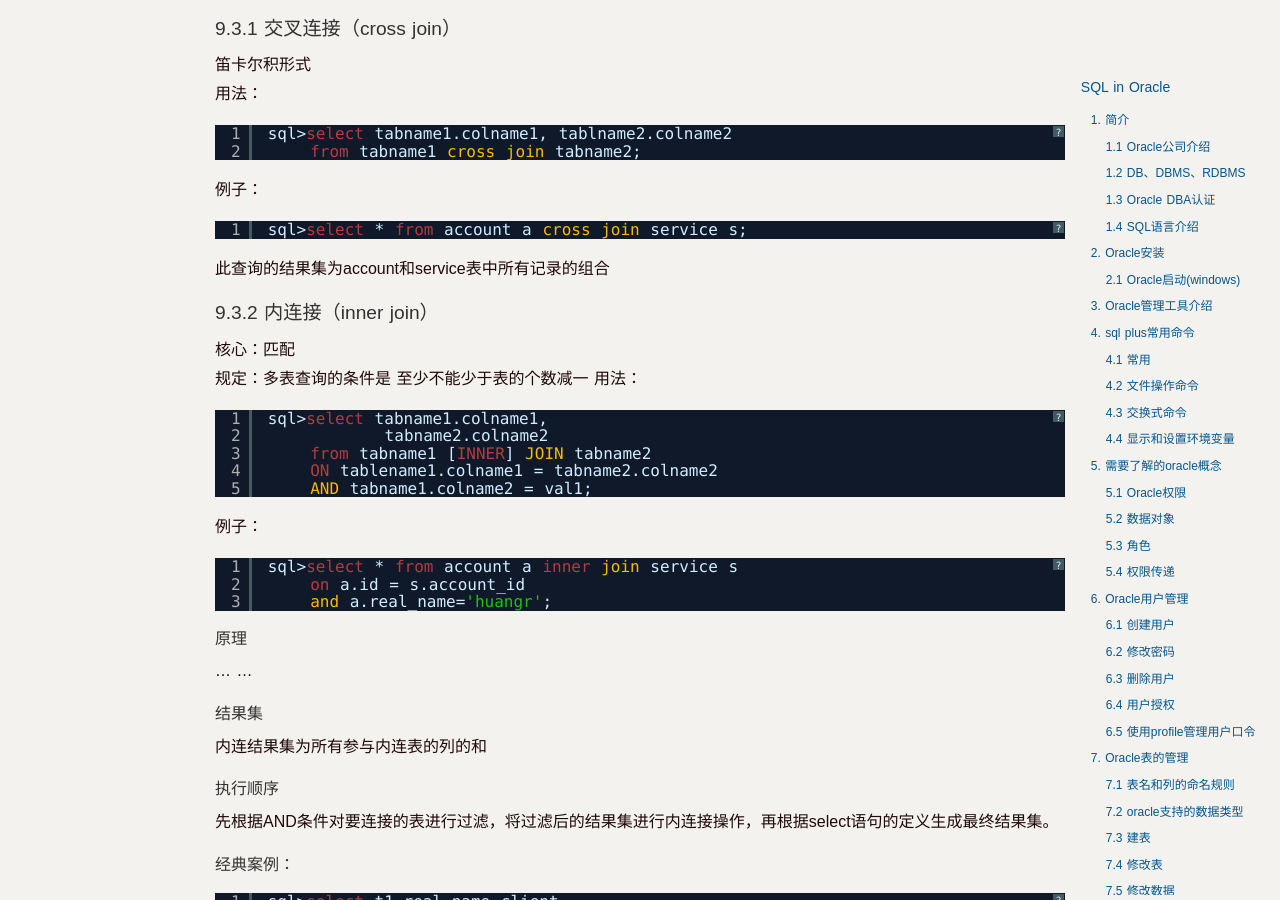
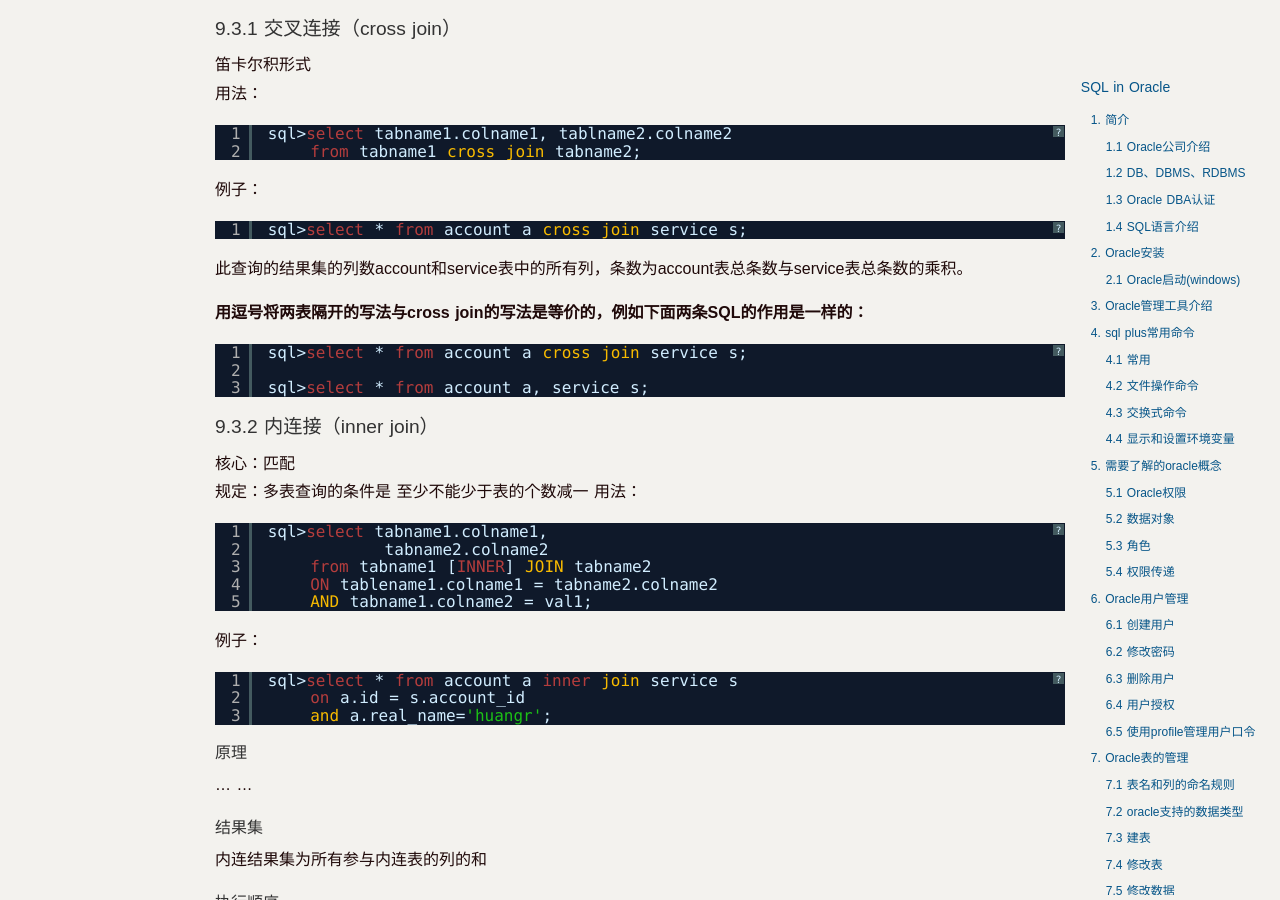
Before and after one commit to novawoo/novawoo.github.com, a Jekyll site: the page built from _posts/blog/2013-05-08-oracle-sql.md, in a window 1280 px wide and 900 px high, scrolled down 23006 px. Built offline with Jekyll 4.4.1, drawn with Linux system fonts in a browser that asks for light colours; Markdown is read by kramdown in place of the engine named in the settings; a script that is not in the unit is left out; comment, search, counter and statistics services are not loaded.

Commit message:
modify oracle-sql

```diff
--- a/_posts/blog/2013-05-08-oracle-sql.md
+++ b/_posts/blog/2013-05-08-oracle-sql.md
@@ -946,7 +946,14 @@ sql>select tabname1.colname1, tablname2.colname2
 <pre class="brush:sql">
 sql>select * from account a cross join service s;
 </pre>
-此查询的结果集为account和service表中所有记录的组合
+此查询的结果集的列数account和service表中的所有列，条数为account表总条数与service表总条数的乘积。
+
+**用逗号将两表隔开的写法与cross join的写法是等价的，例如下面两条SQL的作用是一样的：**
+<pre class="brush:sql">
+sql>select * from account a cross join service s;
+
+sql>select * from account a, service s;
+</pre>
 
 #### 9.3.2 内连接（inner join）
 核心：匹配
```
